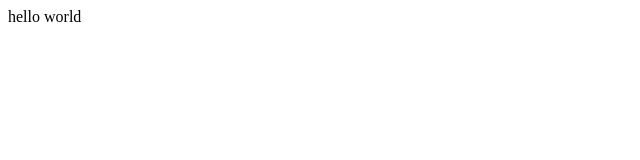
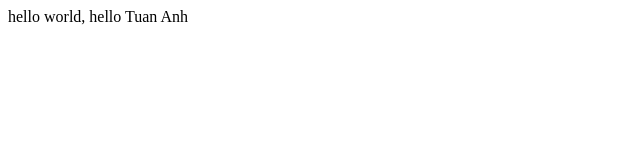
Before and after one commit to Tanh0352408862/gitvscode, a plain HTML site: page index.html in a window 1280 px wide. Shown: the whole page, without its empty margins (0-640 px from the left). Drawn offline with Linux system fonts and the light colour scheme.

Commit message:
Update index.html

```diff
--- a/index.html
+++ b/index.html
@@ -7,6 +7,6 @@
     <title>Document</title>
 </head>
 <body>
-    hello world
+    hello world, hello Tuan Anh
 </body>
 </html>
```
